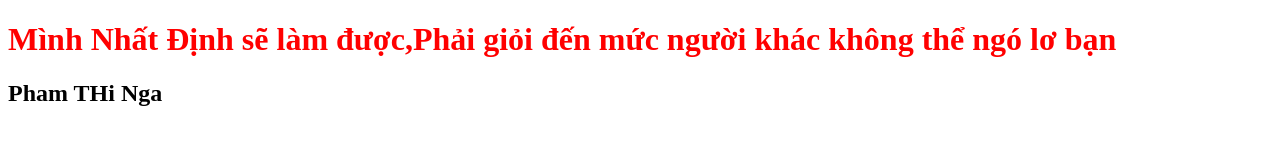
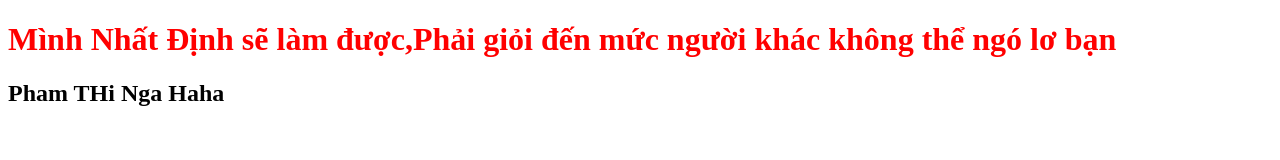
Before and after one commit to NgaPhamThi/Hoc_Github, a plain HTML site: page index.html in a window 1280 px wide. Drawn offline with Linux system fonts and the light colour scheme.

Commit message:
Update index.html

```diff
--- a/index.html
+++ b/index.html
@@ -12,7 +12,8 @@
 <body>
 
     <h1>Mình Nhất Định sẽ làm được,Phải giỏi đến mức người khác không thể ngó lơ bạn</h1>
-    <h2>Pham THi Nga</h2>
+    <h2>Pham THi Nga Haha</h2>
+
     <script src="main.js"></script>
 </body>
 
```
